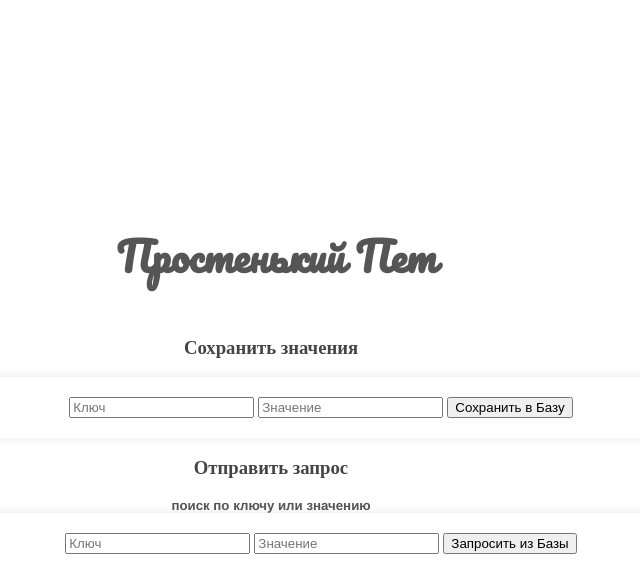
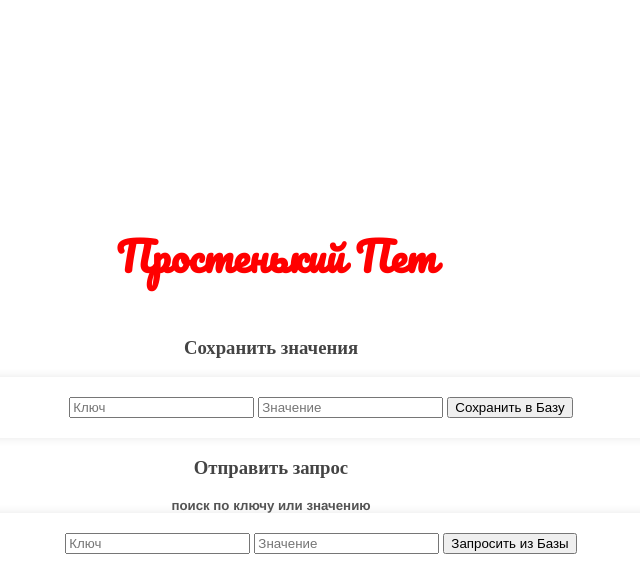
Before and after one commit to vpob210/Pet_project, a PHP site: page / in a window 1280 px wide. Shown: the top 573 px of the page, without its empty margins (369-1009 px from the left). Run offline with PHP 8.4, Linux system fonts and the light colour scheme; data that the repository does not hold is empty.

Commit message:
Update styles.css

```diff
--- a/www/styles.css
+++ b/www/styles.css
@@ -35,7 +35,7 @@ form {
 
 body h1 {
     font-family: 'Pacifico', cursive;
-    color: #555; /* Цвет текста заголовка */
+    color: red; /* Цвет текста заголовка */
     font-size: 2.5em; /* Размер шрифта */
     font-weight: bold; /* Жирный шрифт */
 }
```
